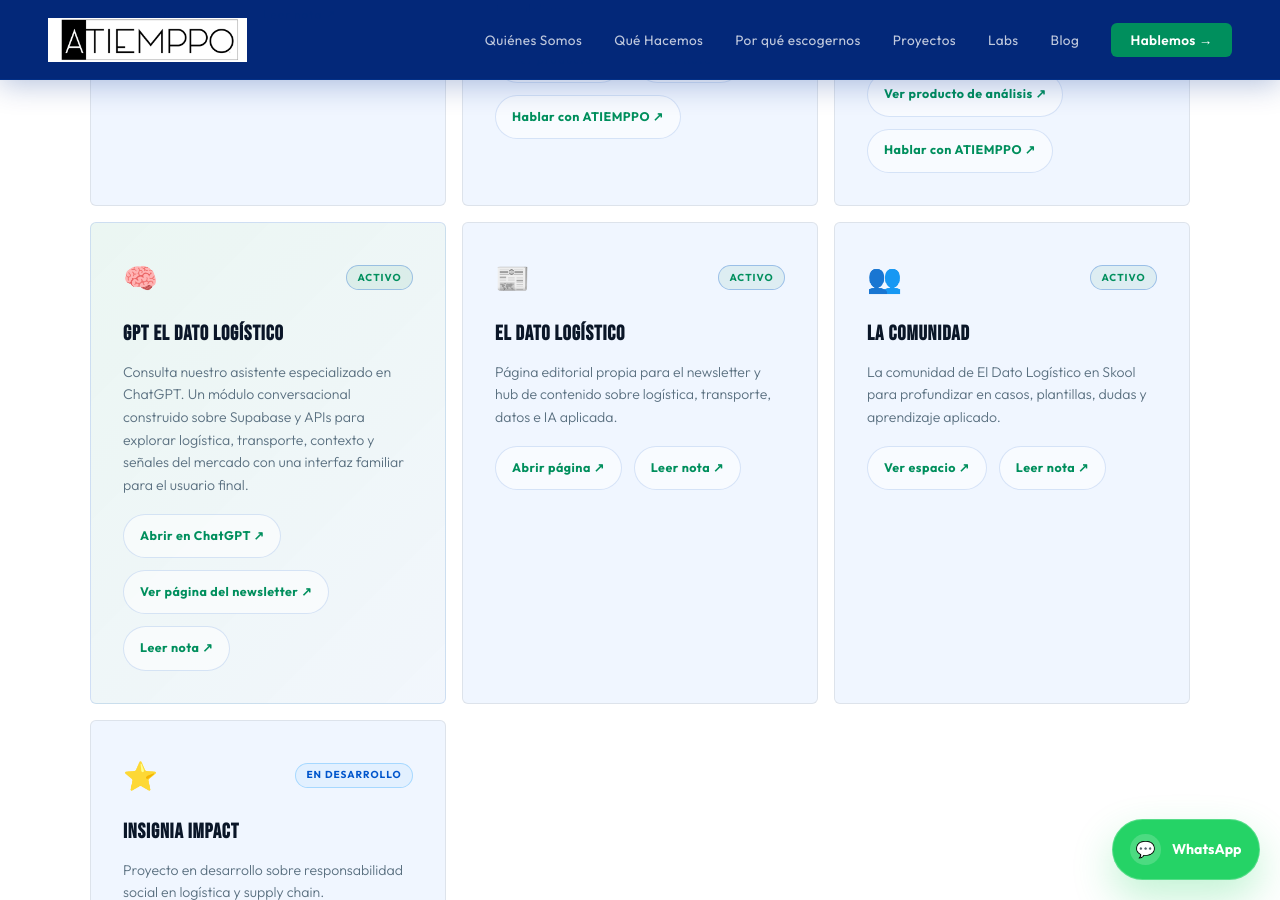
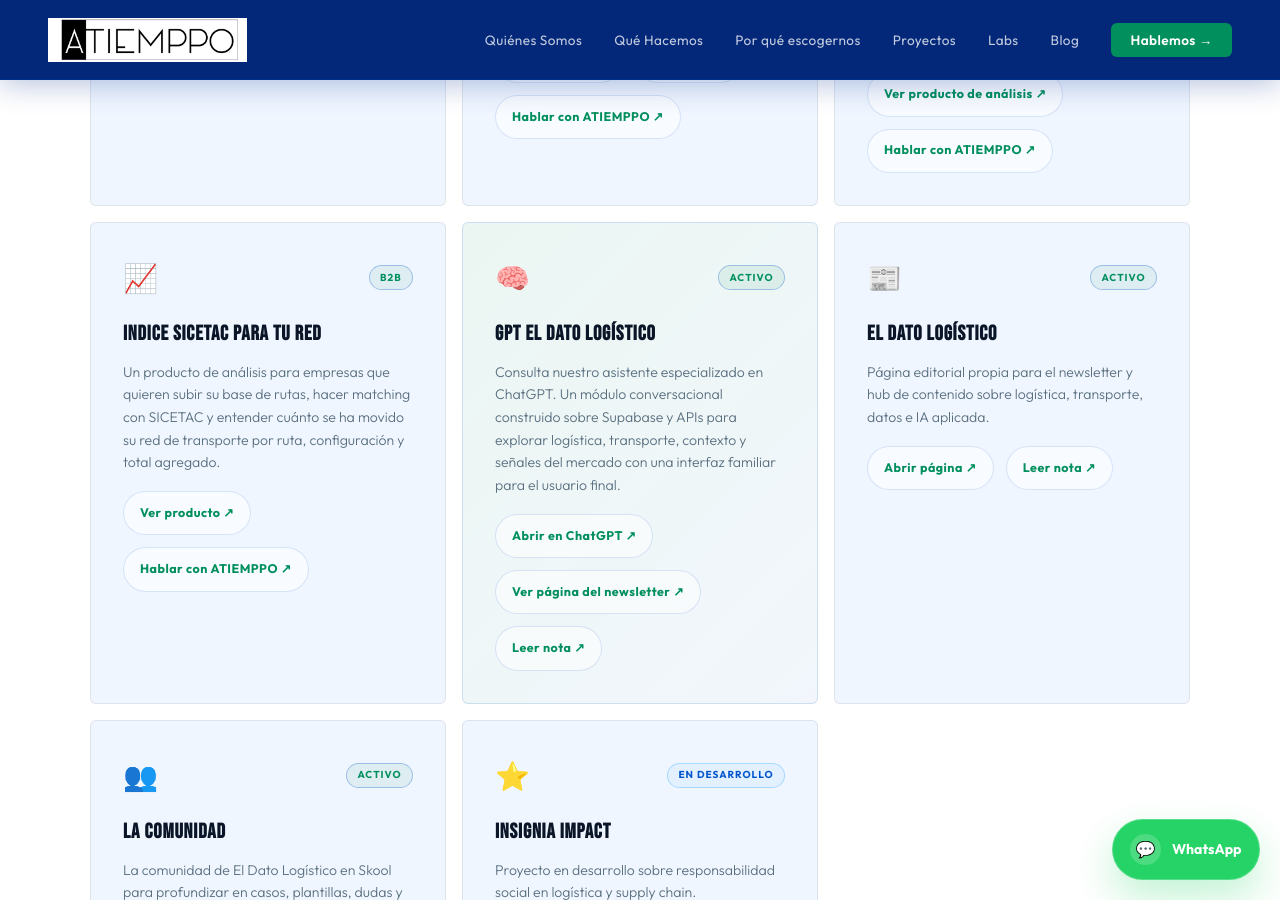
Before and after one commit to imatjuanmatiz/atiemppo-web, a Jekyll site: the page built from index.html, in a window 1280 px wide and 900 px high, scrolled down 3963 px. Built offline with Jekyll 4.4.1, drawn with Linux system fonts in a browser that asks for light colours; some of the changed text lies outside the part shown.

Commit message:
commit
home del nuevo servicio

```diff
--- a/index.html
+++ b/index.html
@@ -538,6 +538,7 @@
       <div class="lab-card"><div class="lab-top"><span class="lab-icon">🗄️</span><span class="lab-badge lb-prod">Producción</span></div><h3 class="lab-title">SICETAC AL INSTANTE WEB</h3><p class="lab-desc">Experiencia visual de consulta para origen, destino, vehículo y carrocería, conectada con la infraestructura SICETAC y con la marca ATIEMPPO.</p><div class="lab-actions"><a href="https://sicealinstante.vercel.app/" target="_blank" rel="noopener" class="lab-link">Abrir sitio ↗</a><a href="/blog/2026/03/sicetac-al-instante-web/" class="lab-link">Leer nota ↗</a></div></div>
       <div class="lab-card"><div class="lab-top"><span class="lab-icon">🔌</span><span class="lab-badge lb-prod">B2B</span></div><h3 class="lab-title">API SICETAC PARA EMPRESAS</h3><p class="lab-desc">Una capa moderna para conectar sistemas, agentes y equipos internos al valor de referencia del SICETAC. Pensada para áreas comerciales, operativas y financieras que necesitan velocidad, consistencia y trazabilidad.</p><div class="lab-actions"><a href="/sicetac-api/" class="lab-link">Ver producto ↗</a><a href="/blog/2026/03/api-sicetac-empresas-transporte/" class="lab-link">Leer nota ↗</a><a href="#contacto" class="lab-link">Hablar con ATIEMPPO ↗</a></div></div>
       <div class="lab-card"><div class="lab-top"><span class="lab-icon">🧮</span><span class="lab-badge lb-prod">Datos</span></div><h3 class="lab-title">BASE COMPLETA SICETAC</h3><p class="lab-desc">Acceso accesible a la base completa del SICETAC: más de 9.000 rutas, múltiples configuraciones vehiculares y tipos de carga, actualizada con cualquier cambio del Ministerio de Transporte.</p><div class="lab-actions"><a href="/base-completa-sicetac/" class="lab-link">Ver servicio ↗</a><a href="/indices-sicetac/" class="lab-link">Ver producto de análisis ↗</a><a href="#contacto" class="lab-link">Hablar con ATIEMPPO ↗</a></div></div>
+      <div class="lab-card"><div class="lab-top"><span class="lab-icon">📈</span><span class="lab-badge lb-prod">B2B</span></div><h3 class="lab-title">INDICE SICETAC PARA TU RED</h3><p class="lab-desc">Un producto de análisis para empresas que quieren subir su base de rutas, hacer matching con SICETAC y entender cuánto se ha movido su red de transporte por ruta, configuración y total agregado.</p><div class="lab-actions"><a href="/indices-sicetac/" class="lab-link">Ver producto ↗</a><a href="#contacto" class="lab-link">Hablar con ATIEMPPO ↗</a></div></div>
       <div class="lab-card lab-card--gpt"><div class="lab-top"><span class="lab-icon">🧠</span><span class="lab-badge lb-prod">Activo</span></div><h3 class="lab-title">GPT EL DATO LOGÍSTICO</h3><p class="lab-desc">Consulta nuestro asistente especializado en ChatGPT. Un módulo conversacional construido sobre Supabase y APIs para explorar logística, transporte, contexto y señales del mercado con una interfaz familiar para el usuario final.</p><div class="lab-actions"><a href="https://chatgpt.com/g/g-69bb160a06708191a08c3f7177b17306-el-dato-logistico" target="_blank" rel="noopener" class="lab-link">Abrir en ChatGPT ↗</a><a href="/eldatologistico/" class="lab-link">Ver página del newsletter ↗</a><a href="/blog/2026/03/gpt-el-dato-logistico/" class="lab-link">Leer nota ↗</a></div></div>
       <div class="lab-card"><div class="lab-top"><span class="lab-icon">📰</span><span class="lab-badge lb-prod">Activo</span></div><h3 class="lab-title">EL DATO LOGÍSTICO</h3><p class="lab-desc">Página editorial propia para el newsletter y hub de contenido sobre logística, transporte, datos e IA aplicada.</p><div class="lab-actions"><a href="/eldatologistico/" class="lab-link">Abrir página ↗</a><a href="/blog/2026/03/el-dato-logistico-newsletter/" class="lab-link">Leer nota ↗</a></div></div>
       <div class="lab-card"><div class="lab-top"><span class="lab-icon">👥</span><span class="lab-badge lb-prod">Activo</span></div><h3 class="lab-title">LA COMUNIDAD</h3><p class="lab-desc">La comunidad de El Dato Logístico en Skool para profundizar en casos, plantillas, dudas y aprendizaje aplicado.</p><div class="lab-actions"><a href="/lacomunidad/" class="lab-link">Ver espacio ↗</a><a href="/blog/2026/03/la-comunidad-skool/" class="lab-link">Leer nota ↗</a></div></div>
@@ -704,7 +705,7 @@
     <div class="footer-top">
       <div class="footer-brand"><a href="/" class="nav-logo" aria-label="ATIEMPPO"><img src="/assets/images/logo-atiemppo.png" alt="ATIEMPPO"/></a><p class="footer-tagline">El puente entre tu negocio y la IA.</p></div>
       <div class="footer-col"><h4>Qué hacemos</h4><ul><li><a href="#hacemos">Acompañamiento IA</a></li><li><a href="#hacemos">Construcción de agentes</a></li><li><a href="#hacemos">Infraestructura de datos</a></li><li><a href="#trayectoria">Trayectoria</a></li></ul></div>
-      <div class="footer-col"><h4>Proyectos</h4><ul><li><a href="https://sicealinstante.vercel.app/" target="_blank" rel="noopener">SICETAC al Instante ↗</a></li><li><a href="https://wa.me/573134503694?text=Hola%2C%20quiero%20consultar%20SICETAC%20al%20Instante%20por%20WhatsApp.%20Escribe%20asi%3A%20origen%20a%20destino" target="_blank" rel="noopener">SICETAC WhatsApp ↗</a></li><li><a href="/eldatologistico/">El Dato Logístico</a></li><li><a href="/lacomunidad/">La Comunidad</a></li><li><a href="/insignia-impact/">Insignia Impact</a></li><li><a href="https://dashboards.atiemppo.co" target="_blank">Dashboards ↗</a></li></ul></div>
+      <div class="footer-col"><h4>Proyectos</h4><ul><li><a href="https://sicealinstante.vercel.app/" target="_blank" rel="noopener">SICETAC al Instante ↗</a></li><li><a href="https://wa.me/573134503694?text=Hola%2C%20quiero%20consultar%20SICETAC%20al%20Instante%20por%20WhatsApp.%20Escribe%20asi%3A%20origen%20a%20destino" target="_blank" rel="noopener">SICETAC WhatsApp ↗</a></li><li><a href="/indices-sicetac/">Índice SICETAC para tu red</a></li><li><a href="/eldatologistico/">El Dato Logístico</a></li><li><a href="/lacomunidad/">La Comunidad</a></li><li><a href="/insignia-impact/">Insignia Impact</a></li><li><a href="https://dashboards.atiemppo.co" target="_blank">Dashboards ↗</a></li></ul></div>
       <div class="footer-col"><h4>Ecosistema</h4><ul><li><a href="https://chatgpt.com/g/g-69bb160a06708191a08c3f7177b17306-el-dato-logistico" target="_blank" rel="noopener">GPT El Dato Logístico ↗</a></li><li><a href="https://www.skool.com/el-dato-logistico-4642" target="_blank" rel="noopener">Skool · La Comunidad ↗</a></li><li><a href="#proyectos">Base de ejecución</a></li><li><a href="#trayectoria">Trayectoria</a></li><li><a href="/blog/">Blog / Laboratorio</a></li></ul><br><h4>Legal</h4><ul><li><a href="/politicaprivacidad">Política de Privacidad</a></li><li><a href="#">Términos de Uso</a></li></ul></div>
     </div>
     <div class="footer-bottom">
```
